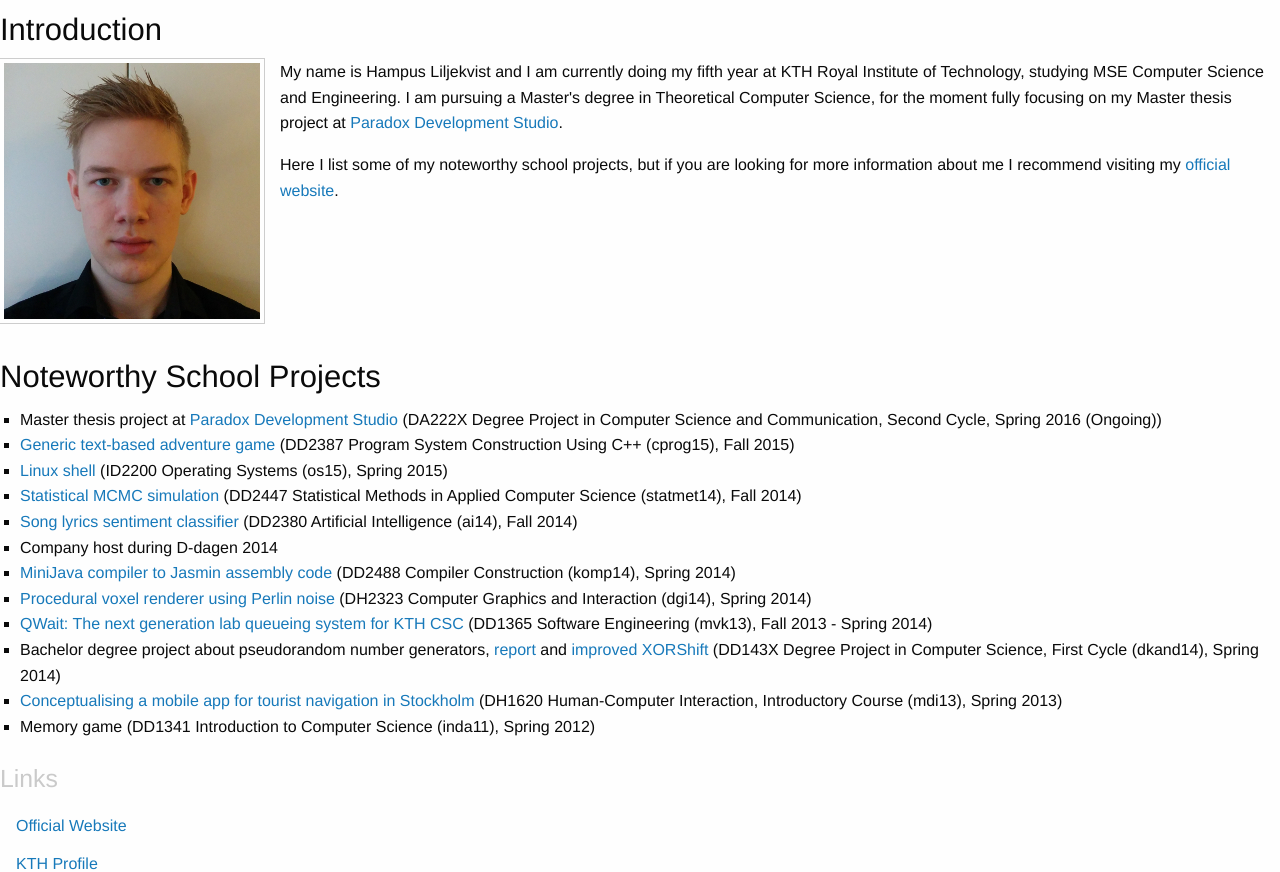
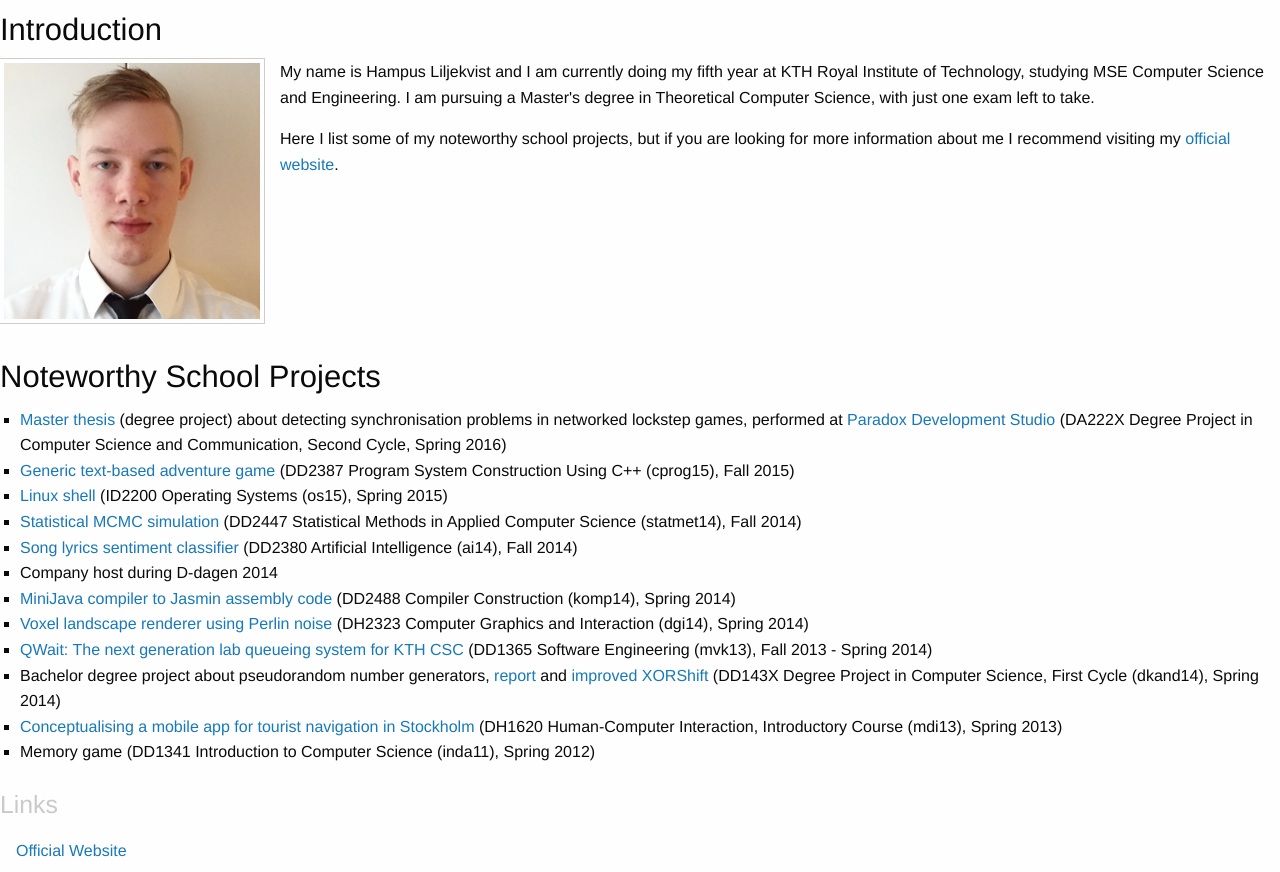
Before and after one commit to hlilje/kth-homepage, a PHP site: page / in a window 1280 px wide. Shown: the part 119-991 px from the top of the page. Run offline with PHP 8.4, Linux system fonts and the light colour scheme; some libraries are stand-ins or nearby versions.

Commit message:
Update description and image

```diff
--- a/index.php
+++ b/index.php
@@ -54,7 +54,7 @@
                 <div class="media-object-section middle">
                   <figure>
                     <div class="thumbnail">
-                      <img src="img/profile-picture.jpg" alt="Portrait">
+                      <img src="img/profile-picture.jpg" srcset="img/profile-picture.jpg 1x, img/profile-picture@2x.jpg 2x" alt="Portrait">
                     </div>
                   </figure>
                 </div>
@@ -63,8 +63,7 @@
                     My name is Hampus Liljekvist and I am currently doing my fifth year at
                     KTH Royal Institute of Technology, studying MSE Computer Science and
                     Engineering. I am pursuing a Master's degree in Theoretical Computer Science,
-                    for the moment fully focusing on my Master thesis project at
-                    <a href="https://www.paradoxplaza.com/paradox-development-studio">Paradox Development Studio</a>.
+                    with just one exam left to take.
                   </p>
                   <p>
                     Here I list some of my noteworthy school projects, but if you are looking for
@@ -76,14 +75,14 @@
             <article>
               <h3>Noteworthy School Projects</h3>
               <ul>
-                <li>Master thesis project at <a href="https://www.paradoxplaza.com/paradox-development-studio">Paradox Development Studio</a> (DA222X Degree Project in Computer Science and Communication, Second Cycle, Spring 2016 (Ongoing))</li>
+                <li><a href="http://kth.diva-portal.org/smash/record.jsf?pid=diva2:947287">Master thesis</a> (degree project) about detecting synchronisation problems in networked lockstep games, performed at <a href="https://www.paradoxplaza.com/">Paradox Development Studio</a> (DA222X Degree Project in Computer Science and Communication, Second Cycle, Spring 2016)</li>
                 <li><a href="https://github.com/hlilje/text-adventure">Generic text-based adventure game</a> (DD2387 Program System Construction Using C++ (cprog15), Fall 2015)</li>
                 <li><a href="https://github.com/hlilje/simple-shell">Linux shell</a> (ID2200 Operating Systems (os15), Spring 2015)</li>
                 <li><a href="https://github.com/hlilje/mcmc-train">Statistical MCMC simulation</a> (DD2447 Statistical Methods in Applied Computer Science (statmet14), Fall 2014)</li>
                 <li><a href="https://github.com/hlilje/songmood">Song lyrics sentiment classifier</a> (DD2380 Artificial Intelligence (ai14), Fall 2014)</li>
                 <li>Company host during D-dagen 2014</li>
                 <li><a href="https://github.com/hlilje/komp14-compiler">MiniJava compiler to Jasmin assembly code</a> (DD2488 Compiler Construction (komp14), Spring 2014)</li>
-                <li><a href="https://github.com/hlilje/dgi14-voxels">Procedural voxel renderer using Perlin noise</a> (DH2323 Computer Graphics and Interaction (dgi14), Spring 2014)</li>
+                <li><a href="https://github.com/hlilje/dgi14-voxels">Voxel landscape renderer using Perlin noise</a> (DH2323 Computer Graphics and Interaction (dgi14), Spring 2014)</li>
                 <li><a href="https://github.com/mvk13ogb/qwait">QWait: The next generation lab queueing system for KTH CSC</a> (DD1365 Software Engineering (mvk13), Fall 2013 - Spring 2014)</li>
                 <li>Bachelor degree project about pseudorandom number generators, <a href="http://kth.diva-portal.org/smash/record.jsf?pid=diva2:769905">report</a> and <a href="https://github.com/hlilje/better-random">improved XORShift</a> (DD143X Degree Project in Computer Science, First Cycle (dkand14), Spring 2014)</li>
                 <li><a href="http://mdik3.blogspot.se/">Conceptualising a mobile app for tourist navigation in Stockholm</a> (DH1620 Human-Computer Interaction, Introductory Course (mdi13), Spring 2013)</li>
@@ -103,7 +102,7 @@
             <li><a href="https://www.reddit.com/user/Superkargoeren/">reddit</a></li>
             <li><a href="https://www.facebook.com/hampusliljekvist">Facebook</a></li>
             <li><a href="https://plus.google.com/+HampusLiljekvist">Google+</a></li>
-            <li><a href="https://www.linkedin.com/pub/hampus-liljekvist/46/72/902">LinkedIn</a></li>
+            <li><a href="https://www.linkedin.com/in/hlilje">LinkedIn</a></li>
           </ul>
         </section>
       </div>
```
Also changed, not shown: img/profile-picture.jpg, img/profile-picture@2x.jpg (added).
